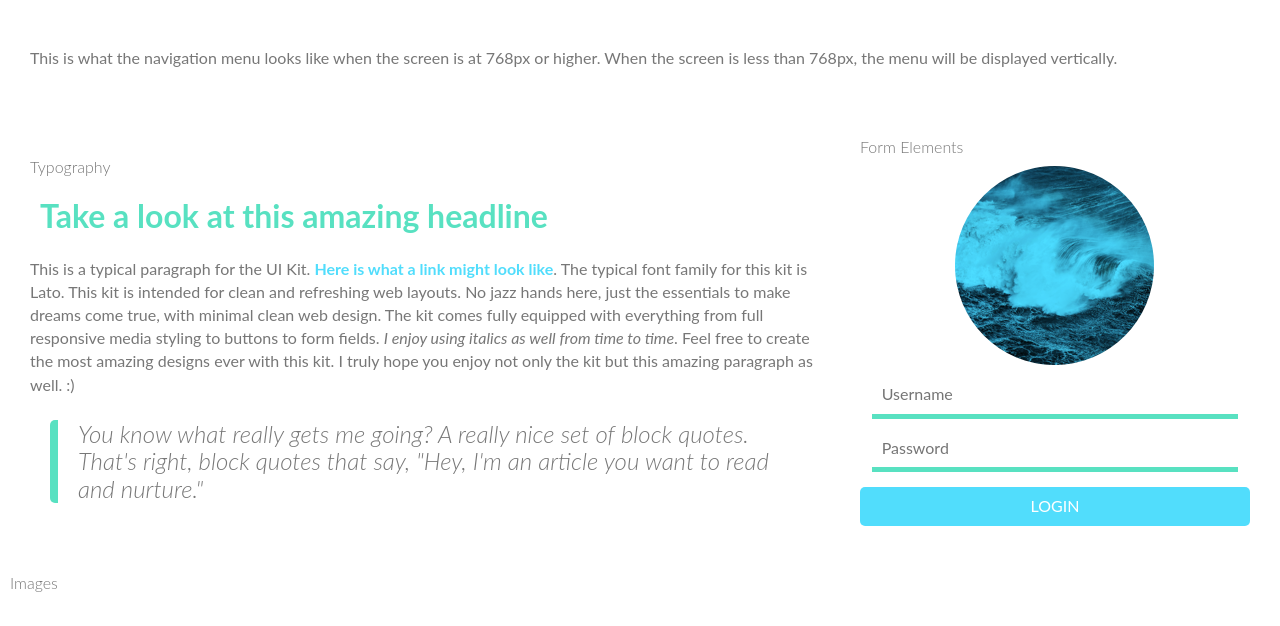
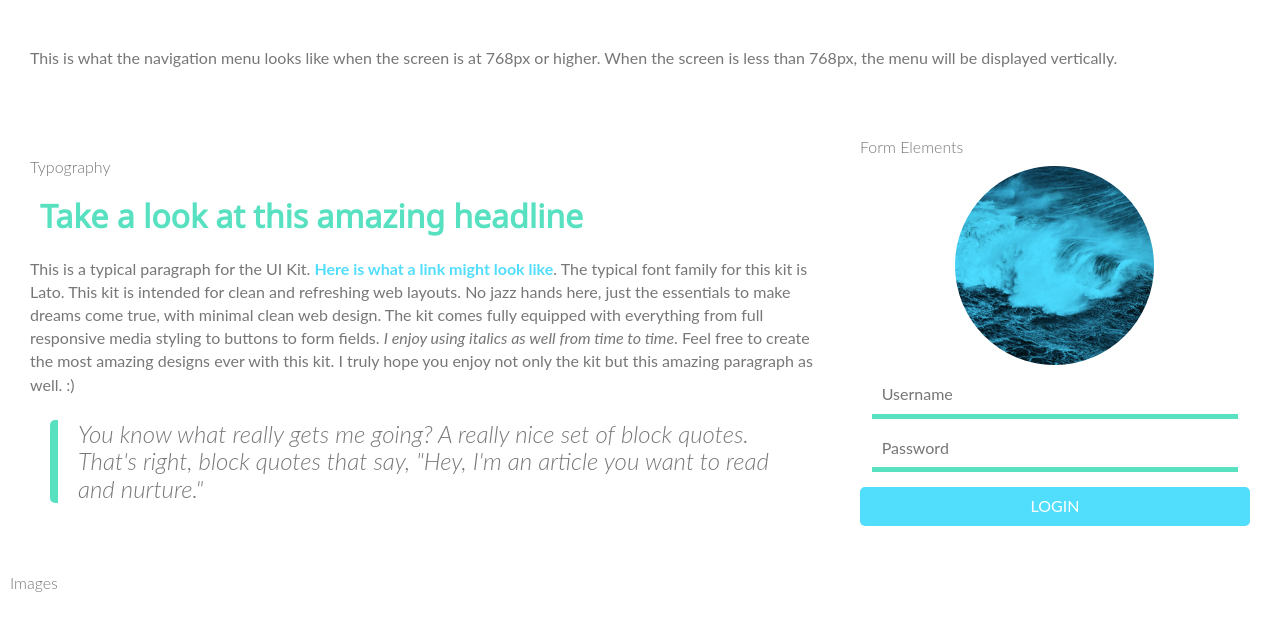
Before and after one commit to Jlovellealfeche/Techdegree-Project-4, a plain HTML site: page index.html in a window 1280 px wide. Shown: the part 130-756 px from the top of the page. Drawn offline with nearby package versions, Linux system fonts and the light colour scheme.

Commit message:
Font stack import

```diff
--- a/scss/base/_typography.scss
+++ b/scss/base/_typography.scss
@@ -26,6 +26,7 @@
     &-primary {
       color: $viking;
       margin-left: 10px;
+      font-family: $font-stack-headline;
     }
 
     &-secondary {
--- a/scss/utilities/_variables.scss
+++ b/scss/utilities/_variables.scss
@@ -9,9 +9,13 @@ $color-text-primary: #777;
 
 
 
+//Google fonts
+@import url('https://fonts.googleapis.com/css2?family=Noto+Sans&family=Open+Sans&display=swap');
+
+
 //Font-stack Variables
-
 $font-stack-primary: 'Lato', sans-serif;
+$font-stack-headline: 'Noto Sans', sans-serif;
 
 //Border Variables
 
```
Also changed, not shown: css/styles.css, 1 other file.
